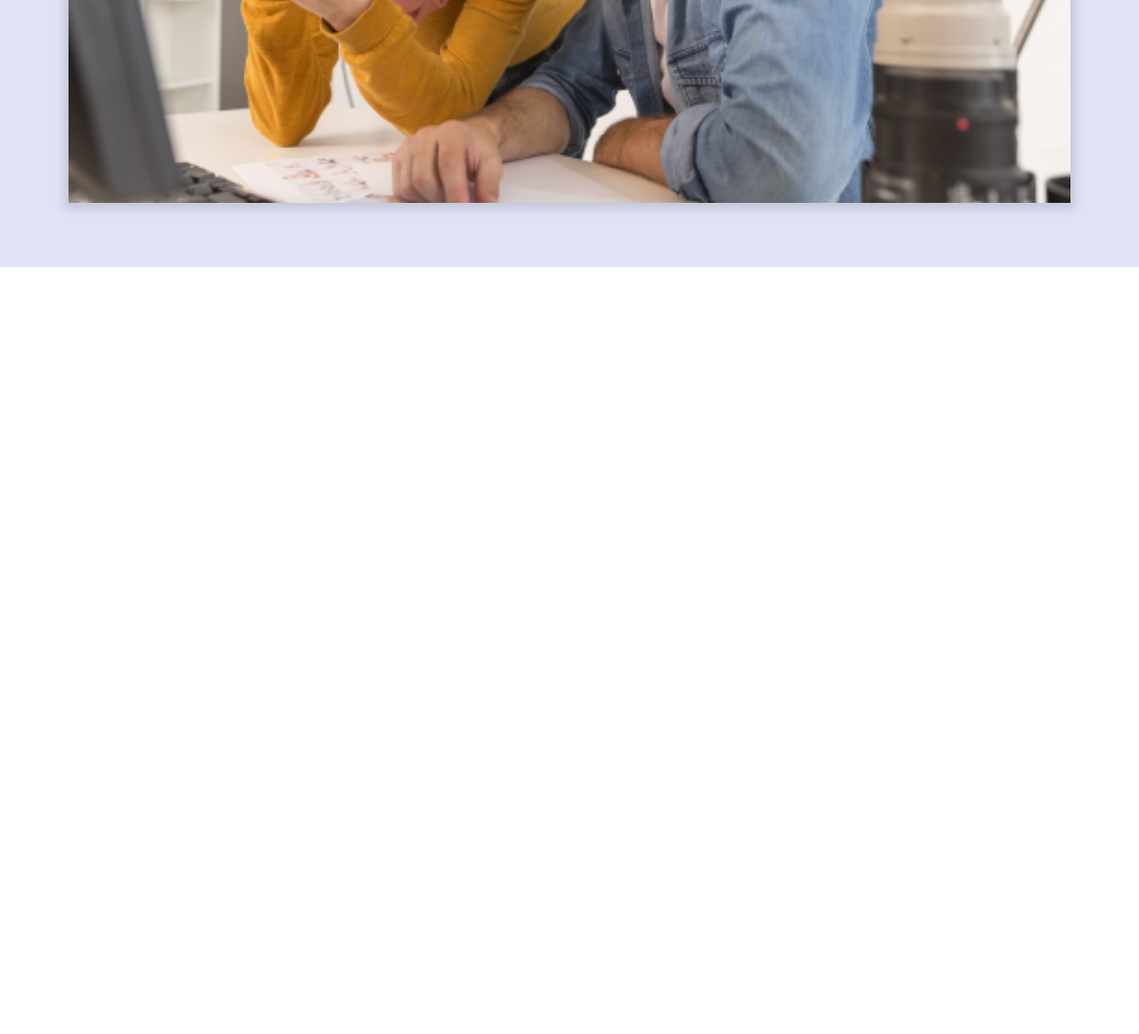
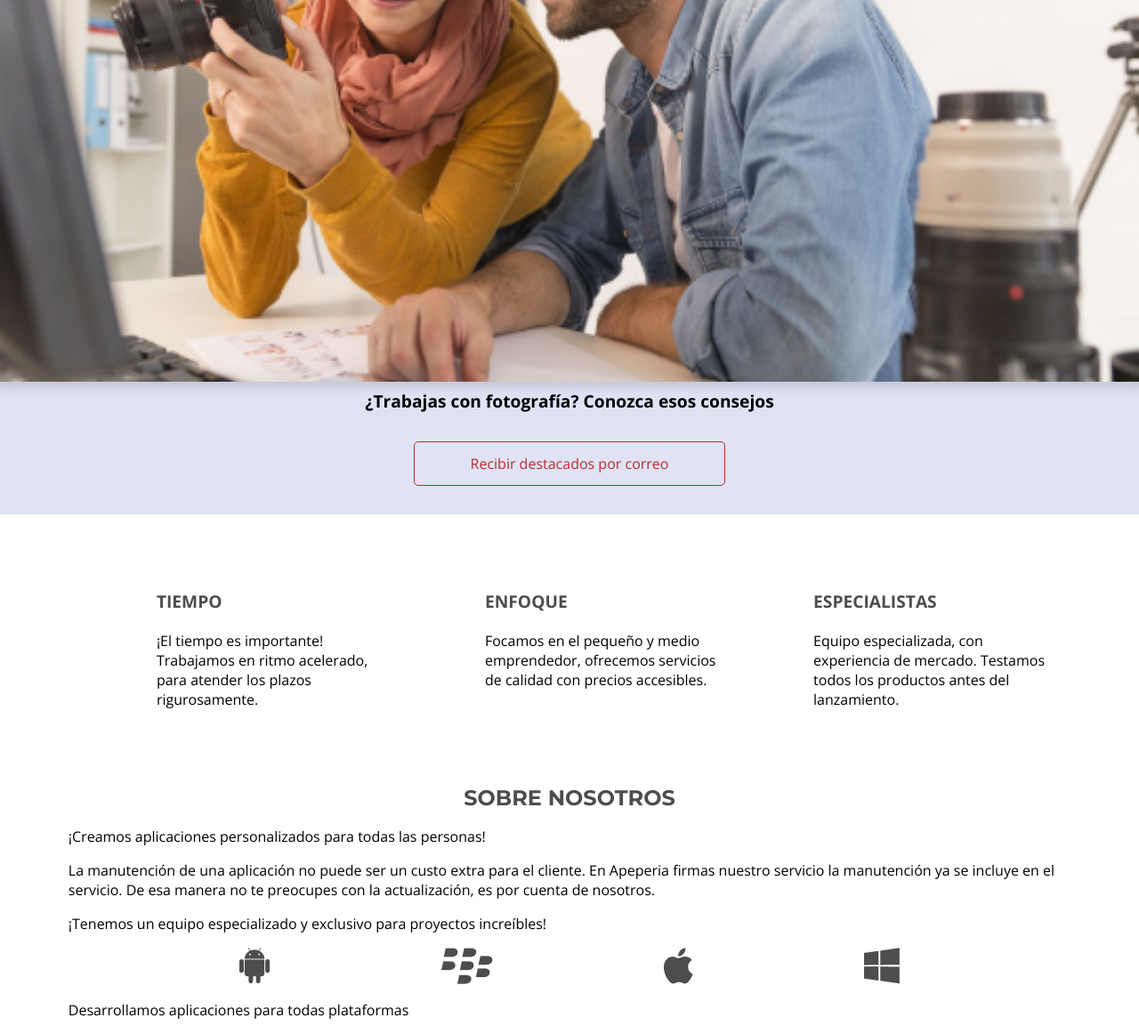
Before and after one commit to SerranoH93/layouts-responsivos, a plain HTML site: page index.html in a window 1280 px wide. Shown: the part 1395-2557 px from the top of the page at 89% size. Before the commit the page ends 1695 px from the top, so only its background shows below. Drawn offline with nearby package versions, Linux system fonts and the light colour scheme.

Commit message:
Se agregan diferenciales y sobre-nosotros

```diff
--- a/css/destacados.css
+++ b/css/destacados.css
@@ -22,7 +22,19 @@
 }
 
 .destacados__panel-imagen {
-    width: 100%;
+    width: 100vw;
     box-shadow: 0 2px 10px 5px #00000020;
     margin-bottom: 0.5rem;
 }
+
+.destacados__panel-texto {
+    font-weight: 700;
+    font-size: 1.2rem;
+    line-height: normal;
+}
+
+.destacados__boton {
+    color: var(--boton-rojo);
+    border-color: var(--boton-rojo);
+    margin: 0 auto;
+}
--- /dev/null
+++ b/css/diferenciale.css
@@ -0,0 +1,28 @@
+.diferenciales {
+    padding-top: 3.5rem;
+    padding-bottom: 3.5rem;
+}
+
+.diferenciales__lista {
+    display: flex;
+    flex-wrap: wrap;
+    justify-content: space-evenly;
+}
+
+.diferenciales__item {
+    max-width: 350px;
+    box-sizing: border-box;
+    padding: 2rem 0 2rem 5rem;
+}
+
+.item__titulo {
+    color: var(--fuente-ceniza-oscuro);
+    font-weight: 700;
+    font-size: 1.2rem;
+    text-transform: uppercase;
+    margin-bottom: 1.5rem;
+}
+
+.item__texto {
+    line-height: normal;
+}
--- /dev/null
+++ b/css/sobre-nosotros.css
@@ -0,0 +1,31 @@
+.sobre-nosotros {
+    padding-top: 3rem;
+    padding-bottom: 3rem;
+}
+
+.sobre_nosotros__titulo {
+    color: var(--fuente-ceniza-oscuro);
+    font-weight: 700;
+    font-size: 1.5rem;
+    font-family: var(--montserrat);
+    text-transform: uppercase;
+    text-align: center;
+    margin-bottom: 1.25rem;
+}
+
+.sobre_nosotros__texto {
+    line-height: normal;
+    margin-bottom: 1rem;
+}
+
+.sobre_nosotros__plataformas {
+    display: flex;
+    flex-wrap: wrap;
+    justify-content: space-evenly;
+    margin-bottom: 1rem;
+}
+
+.sobre-nosotros {
+    color: var(--fuente-ceniza-oscuro);
+    font-weight: 700;
+}
--- a/index.html
+++ b/index.html
@@ -13,6 +13,8 @@
     <link rel="stylesheet" href="css/head.css">
     <link rel="stylesheet" href="css/llamada.css">
     <link rel="stylesheet" href="css/destacados.css">
+    <link rel="stylesheet" href="css/diferenciale.css">
+    <link rel="stylesheet" href="css/sobre-nosotros.css">
     <title>Home | Apeperia</title>
 </head>
 
@@ -40,19 +42,60 @@
         </section>
 
         <section class="destacados container">
-            <h2 class="destacados__titutlo"></h2>
+            <h2 class="destacados__titutlo">Destacados</h2>
             <a href="#">
                 <figure class="destacados__panel">
-                    <img src="img/empezando-a-crear-logo.png" alt="" class="destacados__panel-imagen">
-                    <figC class="destacados__panel-texto"></figC>
+                    <img src="img/empezando-a-crear-logo.png" alt="Painel de la publicación sobre la creación del logotipo" class="destacados__panel-imagen">
+                    <figC class="destacados__panel-texto">Conozca las primeras etapas de la creación de un logotipo</figC>
                 </figure>
             </a>
             <a href="#">
                 <figure class="destacados__panel">
-                    <img src="img/sugestiones-fotografias.png" alt="" class="destacados__panel-imagen">
-                    <figC class="destacados__panel-texto"></figC>
+                    <img src="img/sugestiones-fotografias.png" alt="Painel de la publicación sobre consejos de fotografía" class="destacados__panel-imagen">
+                    <figC class="destacados__panel-texto">¿Trabajas con fotografía? Conozca esos consejos</figC>
                 </figure>
-            </a><a href="" class="destacados__boton"></a>
+            </a><a href="#" class="destacados__boton boton">Recibir destacados por correo</a>
+        </section>
+
+        <section class="diferenciales container">
+            <ul class="diferenciales__lista">
+                <li class="diferenciales__item">
+                    <h2 class="item__titulo">Tiempo</h2>
+                    <p class="item__texto">¡El tiempo es importante! Trabajamos en ritmo acelerado, para atender los plazos rigurosamente.</p>
+                </li>
+                <li class="diferenciales__item">
+                    <h2 class="item__titulo">Enfoque</h2>
+                    <p class="item__texto">Focamos en el pequeño y medio emprendedor, ofrecemos servicios de calidad con precios accesibles.</p>
+                </li>
+                <li class="diferenciales__item">
+                    <h2 class="item__titulo">Especialistas</h2>
+                    <p class="item__texto">Equipo especializada, con experiencia de mercado. Testamos todos los productos antes del lanzamiento.</p>
+                </li>
+            </ul>
+        </section>
+
+        <section class="sobre_nosotros container">
+            <div class="sobre_nosotros__contenido">
+                <h2 class="sobre_nosotros__titulo">Sobre nosotros</h2>
+                <p class="sobre_nosotros__texto">
+                    ¡Creamos aplicaciones personalizados para todas las personas!
+                </p>
+                <p class="sobre_nosotros__texto">
+                    La manutención de una aplicación no puede ser un custo extra para el cliente.
+                    En Apeperia firmas nuestro servicio la manutención ya se incluye en el servicio.
+                    De esa manera no te preocupes con la actualización, es por cuenta de nosotros.
+                </p>
+                <p class="sobre_nosotros__texto sobre-nosotros__texto--destacado sobre-nosotros__texto--division">
+                    ¡Tenemos un equipo especializado y exclusivo para proyectos increíbles!
+                </p>
+                <ul class="sobre_nosotros__plataformas">
+                    <li><img src="img/android.png" alt="Ícono del Android"></li>
+                    <li><img src="img/blackberry.png" alt="Ícono del Blackberry"></li>
+                    <li><img src="img/apple.png" alt="Ícono de la Apple"></li>
+                    <li><img src="img/windowsphone.png" alt="Ícono del Windows"></li>
+                </ul>
+                <p class="sobre_nosotros__texto">Desarrollamos aplicaciones para todas plataformas</p>
+            </div>
         </section>
 
 
```
